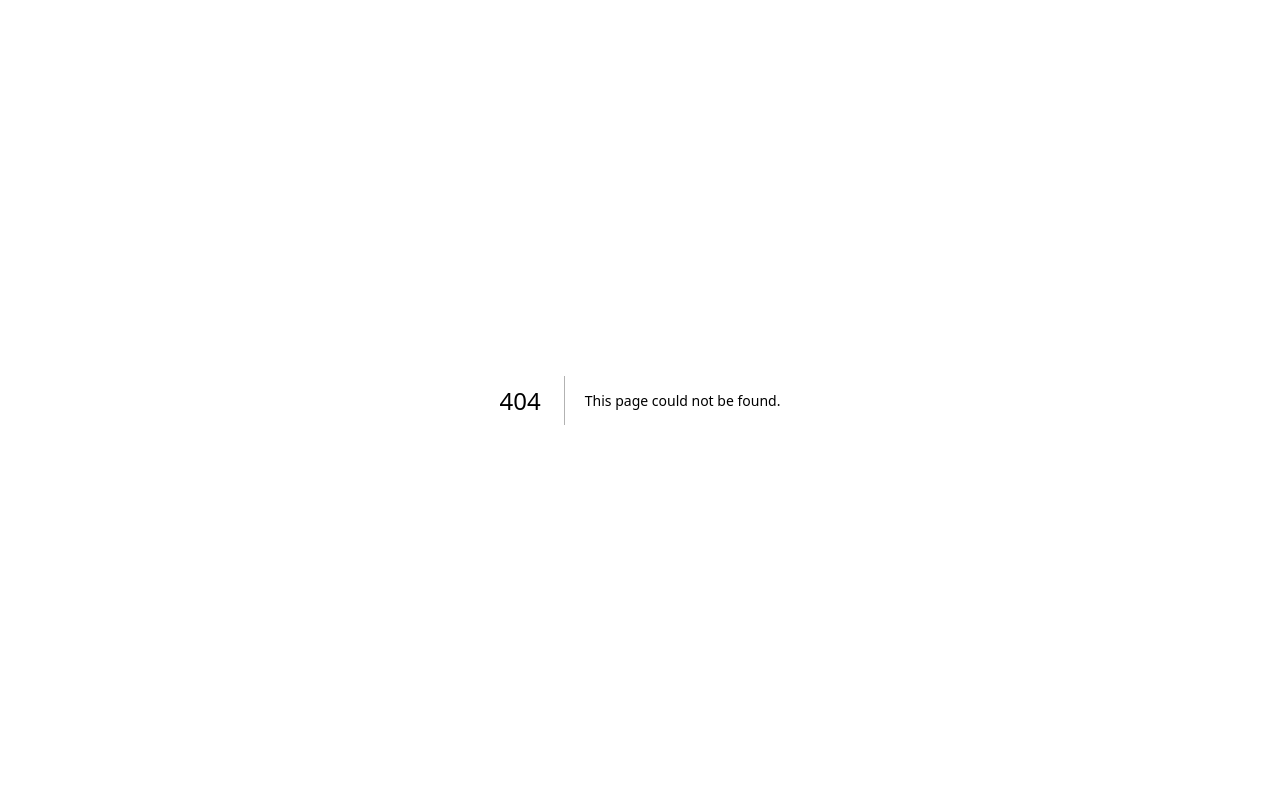
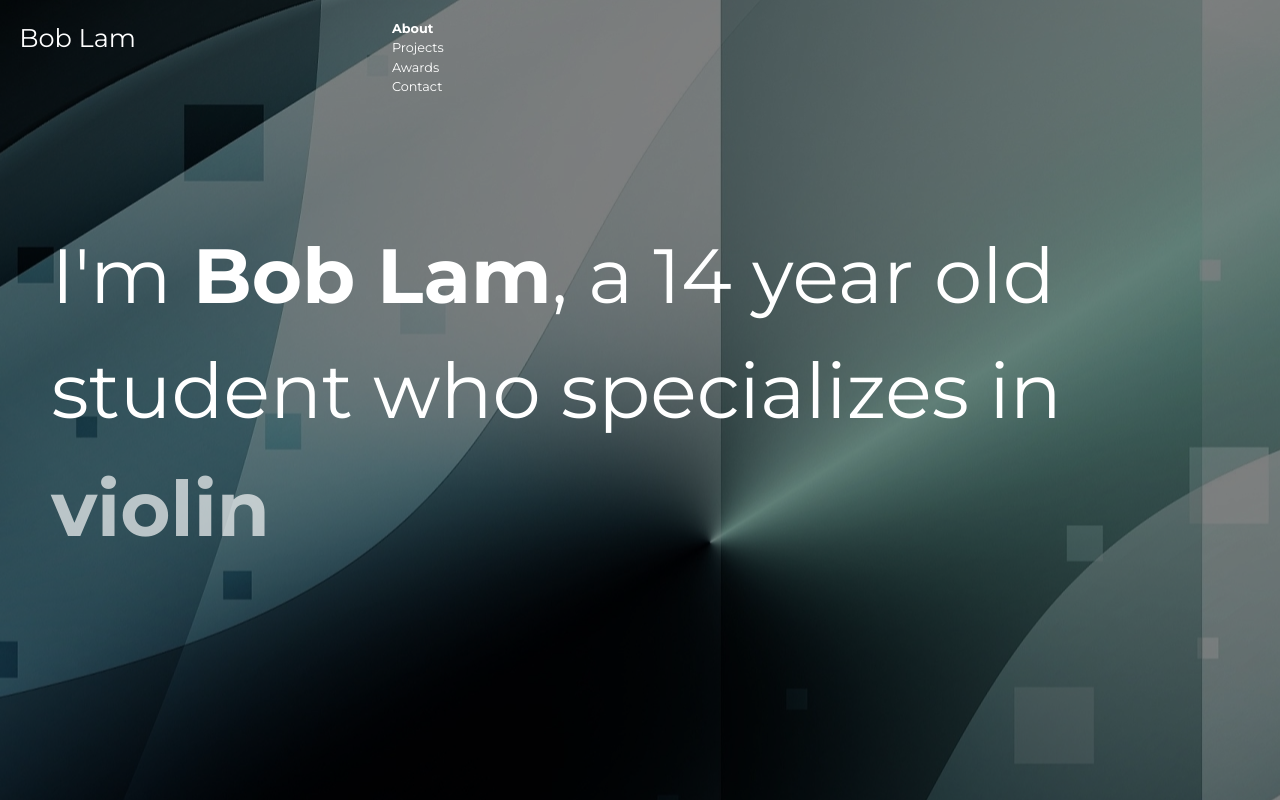
Before and after one commit to boblamceo/portfolio, a Next.js app: page /main in a window 1280 px wide. Before the commit this address had no page. Shown: the top 800 px of the page. Built offline with nearby package versions, Linux system fonts and the light colour scheme.

Commit message:
working on header detecting scroll

```diff
--- a/app/about/page.js
+++ /dev/null
@@ -1,73 +0,0 @@
-"use client";
-
-import React, { useEffect, useState } from "react";
-import Header from "../header";
-import { Montserrat, Open_Sans } from "next/font/google";
-import { motion } from "framer-motion";
-
-const montserrat = Montserrat({
-    subsets: ["latin"],
-    display: "swap",
-});
-
-const opensans = Open_Sans({
-    subsets: ["latin"],
-    display: "swap",
-});
-
-const About = () => {
-    const [product, setProduct] = useState(0);
-    const productList = [
-        "robots",
-        "violin",
-        "websites",
-        "apps",
-        "AI",
-        "video games",
-        "swimming",
-    ];
-    useEffect(() => {
-        setTimeout(() => {
-            setProduct((product + 1) % productList.length);
-            console.log((product + 1) % productList.length);
-        }, 4000);
-    }, [product]);
-    const date1 = new Date("6/9/2010");
-    const date2 = new Date();
-    const diffTime = Math.abs(date2 - date1);
-    const diffYear = Math.floor(diffTime / (1000 * 60 * 60 * 24 * 365));
-    return (
-        <div className="bg-slate-800 w-screen flex flex-col scrollbar-hide">
-            <Header />
-            <div className="about-bg w-screen h-[calc(100vh+13vw)] mt-0">
-                {/* <div
-                    className={`text-white ${montserrat.className} text-[6vw] break-words w-screen  whitespace-normal pl-[4vw] pr-[5vw] mt-[17vw]`}
-                >
-                    I'm<span className="font-bold">&nbsp;Bob Lam</span>
-                    {`, a ${diffYear} year old
-                    student who specializes in `}
-                </div>
-                <div className="w-screen h-[8vw] pl-[4vw] pr-[5vw] overflow-hidden">
-                    <motion.h1
-                        className={`text-white ${montserrat.className} text-[6vw] font-bold`}
-                        animate={{
-                            y: ["55%", 0],
-                            opacity: [0, 0.7],
-                        }}
-                        transition={{
-                            duration: 2,
-                            ease: "easeInOut",
-                            repeat: Infinity,
-                            repeatType: "mirror",
-                        }}
-                    >
-                        {productList[product]}
-                    </motion.h1>
-                </div> */}
-            </div>
-            <div className="projects-bg w-screen h-screen"></div>
-        </div>
-    );
-};
-
-export default About;
--- /dev/null
+++ b/app/aboutPage.js
@@ -0,0 +1,65 @@
+"use client";
+
+import React, { useEffect, useState } from "react";
+import { Montserrat, Open_Sans } from "next/font/google";
+import { motion } from "framer-motion";
+
+const montserrat = Montserrat({
+    subsets: ["latin"],
+    display: "swap",
+});
+
+const About = ({ innerref }) => {
+    const [product, setProduct] = useState(0);
+    const productList = [
+        "robots",
+        "violin",
+        "websites",
+        "apps",
+        "AI",
+        "video games",
+        "swimming",
+    ];
+    useEffect(() => {
+        setTimeout(() => {
+            setProduct((product + 1) % productList.length);
+        }, 4000);
+    }, [product]);
+    const date1 = new Date("6/9/2010");
+    const date2 = new Date();
+    const diffTime = Math.abs(date2 - date1);
+    const diffYear = Math.floor(diffTime / (1000 * 60 * 60 * 24 * 365));
+    return (
+        <div
+            className="about-bg w-screen h-[calc(100vh+13vw)] mt-0 bg-cover"
+            ref={innerref}
+        >
+            <div
+                className={`text-white ${montserrat.className} text-[6vw] break-words w-screen  whitespace-normal pl-[4vw] pr-[5vw] mt-[17vw]`}
+            >
+                I'm<span className="font-bold">&nbsp;Bob Lam</span>
+                {`, a ${diffYear} year old
+                    student who specializes in `}
+            </div>
+            <div className="w-screen h-[8vw] pl-[4vw] pr-[5vw] overflow-hidden">
+                <motion.h1
+                    className={`text-white ${montserrat.className} text-[6vw] font-bold`}
+                    animate={{
+                        y: ["55%", 0],
+                        opacity: [0, 0.7],
+                    }}
+                    transition={{
+                        duration: 2,
+                        ease: "easeInOut",
+                        repeat: Infinity,
+                        repeatType: "mirror",
+                    }}
+                >
+                    {productList[product]}
+                </motion.h1>
+            </div>
+        </div>
+    );
+};
+
+export default About;
--- a/app/globals.css
+++ b/app/globals.css
@@ -29,7 +29,7 @@ head,
 }
 
 /* For IE, Edge and Firefox */
-.scrollbar-hide {
+html {
     -ms-overflow-style: none; /* IE and Edge */
     scrollbar-width: none; /* Firefox */
 }
--- a/app/header.js
+++ b/app/header.js
@@ -1,8 +1,7 @@
 "use client";
 
 import React from "react";
-import { Montserrat, Open_Sans } from "next/font/google";
-import { usePathname } from "next/navigation";
+import { Montserrat } from "next/font/google";
 import { motion } from "framer-motion";
 
 const montserrat = Montserrat({
@@ -10,8 +9,7 @@ const montserrat = Montserrat({
     display: "swap",
 });
 
-const Header = () => {
-    const pathname = usePathname();
+const Header = ({ page }) => {
     return (
         <motion.div
             className={`flex flex-row p-[1.5vw] ${montserrat.className} fixed top-0`}
@@ -22,28 +20,28 @@ const Header = () => {
             <ul className="ml-[20vw] text-white">
                 <li
                     className={`text-[1vw] header-bt ${
-                        pathname === "/about" && "font-bold"
+                        page === "/about" && "font-bold"
                     }`}
                 >
                     About
                 </li>
                 <li
                     className={`text-[1vw] header-bt ${
-                        pathname === "/projects" && "font-bold"
+                        page === "/projects" && "font-bold"
                     }`}
                 >
                     Projects
                 </li>
                 <li
                     className={`text-[1vw] header-bt ${
-                        pathname === "/awards" && "font-bold"
+                        page === "/awards" && "font-bold"
                     }`}
                 >
                     Awards
                 </li>
                 <li
                     className={`text-[1vw] header-bt ${
-                        pathname === "/contact" && "font-bold"
+                        page === "/contact" && "font-bold"
                     }`}
                 >
                     Contact
--- /dev/null
+++ b/app/main/page.js
@@ -0,0 +1,65 @@
+"use client";
+
+import React, { useState, useRef, useEffect } from "react";
+import Header from "../header";
+import About from "../aboutPage";
+import Projects from "../projectPage";
+
+const Main = () => {
+    const aboutRef = useRef(null);
+    const projectsRef = useRef(null);
+    const [isVisible, setIsVisible] = useState("/about");
+
+    useEffect(() => {
+        const handleScroll = () => {
+            if (aboutRef.current) {
+                const rect = aboutRef.current.getBoundingClientRect();
+                const isVisible =
+                    rect.top >= 0 &&
+                    rect.left >= 0 &&
+                    rect.bottom <=
+                        (window.innerHeight ||
+                            document.documentElement.clientHeight) &&
+                    rect.right <=
+                        (window.innerWidth ||
+                            document.documentElement.clientWidth);
+                if (isVisible) {
+                    setIsVisible("/about");
+                    console.log("hi");
+                }
+            }
+            if (projectsRef.current) {
+                const rect = projectsRef.current.getBoundingClientRect();
+                const isVisible =
+                    rect.top >= 0 &&
+                    rect.left >= 0 &&
+                    rect.bottom <=
+                        (window.innerHeight ||
+                            document.documentElement.clientHeight) &&
+                    rect.right <=
+                        (window.innerWidth ||
+                            document.documentElement.clientWidth);
+                if (isVisible) {
+                    setIsVisible("/projects");
+                    console.log("bye");
+                }
+            }
+        };
+
+        window.addEventListener("scroll", handleScroll);
+        // Initial check on component mount
+        handleScroll();
+
+        return () => {
+            window.removeEventListener("scroll", handleScroll);
+        };
+    }, []);
+    return (
+        <div className="bg-slate-800 w-screen flex flex-col">
+            <Header page={isVisible} /> <About innerref={aboutRef} />{" "}
+            <Projects innerref={projectsRef} />
+        </div>
+    );
+};
+
+export default Main;
--- a/app/page.js
+++ b/app/page.js
@@ -32,7 +32,7 @@ export default function Home() {
     useEffect(() => {
         if (leave) {
             setTimeout(() => {
-                router.push("/about");
+                router.push("/main");
             }, 1000);
         }
     }, [leave]);
--- /dev/null
+++ b/app/projectPage.js
@@ -0,0 +1,22 @@
+"use client";
+
+import { motion } from "framer-motion";
+import { Montserrat } from "next/font/google";
+
+const montserrat = Montserrat({
+    subsets: ["latin"],
+    display: "swap",
+});
+
+const Projects = ({ innerref }) => {
+    return (
+        <div
+            ref={innerref}
+            className="projects-bg w-screen h-screen bg-cover mt-0 flex flex-col align-middle justify-center"
+        >
+            <h1 className={`text-white font-bold `}>Projects</h1>
+        </div>
+    );
+};
+
+export default Projects;
```
